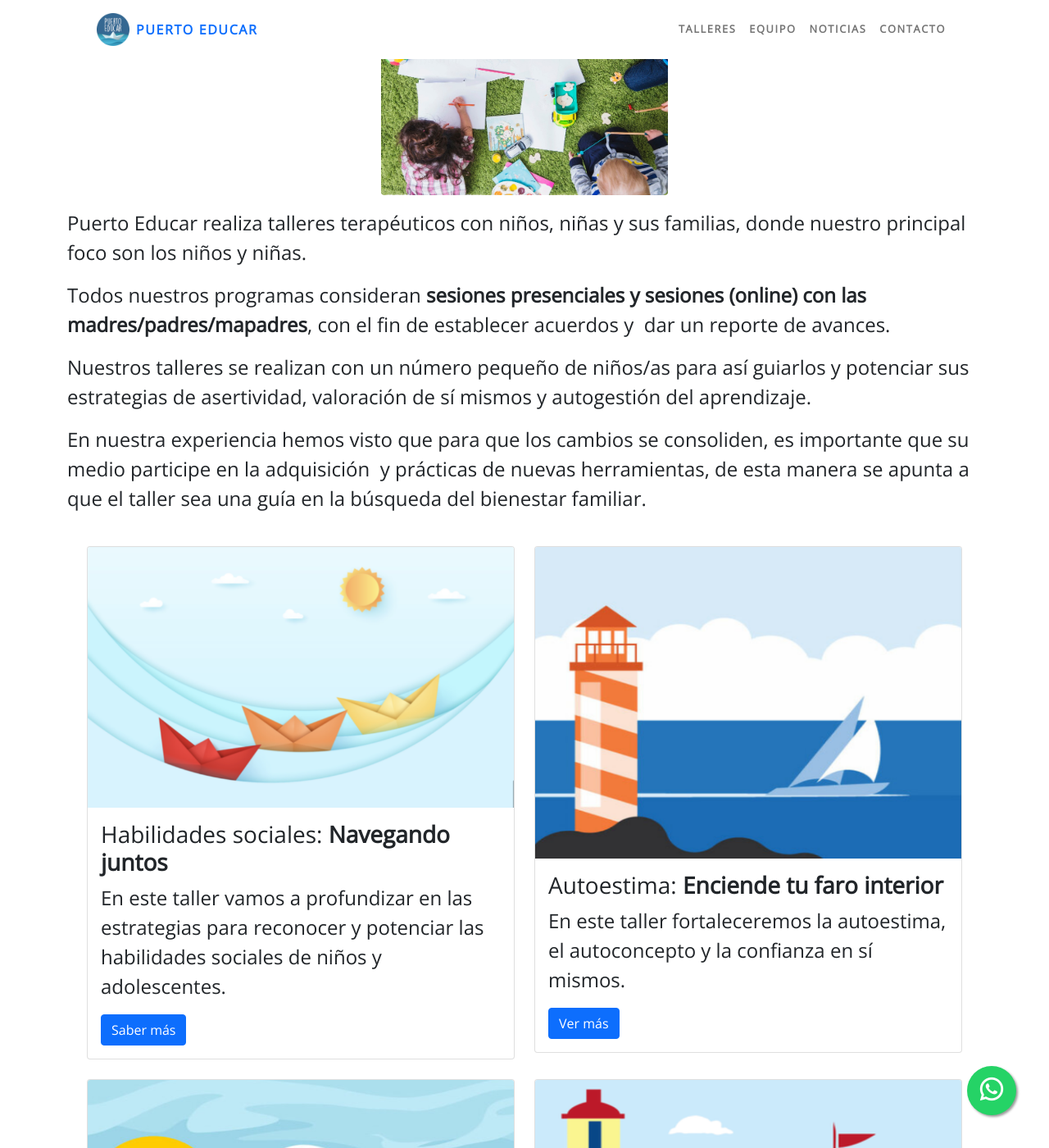
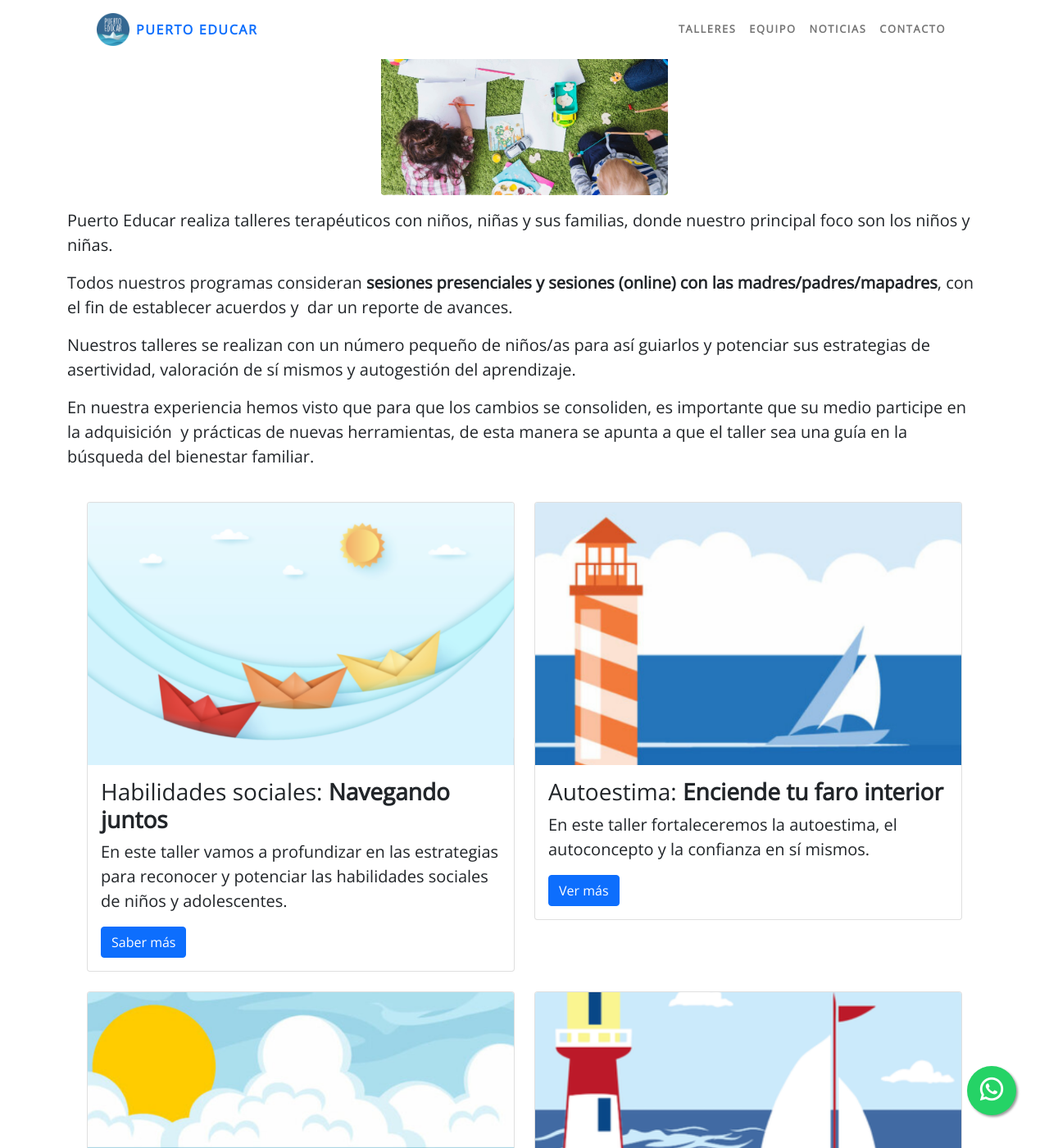
Before and after one commit to sbstn-jmnz/jam_prep, a Jekyll site: the page built from pages/workshops.html, in a window 1280 px wide and 1400 px high, scrolled down 616 px. Shown: the whole window at 82% size. Built offline with Jekyll 4.4.1, drawn with Linux system fonts in a browser that asks for light colours.

Commit message:
teachers pics

```diff
--- a/_includes/anita.html
+++ b/_includes/anita.html
@@ -8,7 +8,7 @@
       <div class="modal-body container">
 
         <div class="clearfix">
-          <img src="/assets/img/maetra_dos.png" class="col-md-6 float-md-end mb-3 ms-md-3 img-fluid" alt="..." style="max-width: 300px;">
+          <img src="/assets/img/anita_arevalo.png" class="col-md-6 float-md-end mb-3 ms-md-3 img-fluid" alt="..." style="max-width: 300px;">
           <p class="fs-4">Estudié psicología en la Universidad Diego Portales, comenzado mi labor profesional el año 2008 y luego un Magíster en intervención temprana en salud mental infantil en la Universidad del Desarrollo, especializándose en primera infancia.</p>
           <p class="fs-4">Desde mis inicios realizo atención clínica infantil, he trabajado en colegios y en docencia pudiendo complementar mi quehacer profesional desde distintas áreas y experiencias. Actualmente me desarrollo como terapeuta infantil y familiar.</p>
           <p class="fs-4">Durante estos dos años de pandemia he visto las distintas necesidades emocionales que se han evidenciado en los niños/as, el impacto que ha tenido en el desarrollo de habilidades sociales y autoestima. Es por esto que en el último año he aumentado el trabajo grupal con niños/as con el fin de acompañarlos en su crecimiento personal y desarrollo emocional en un espacio protegido, seguro y amoroso. Me gusta ofrecerles un espacio social donde puedan poner en práctica sus recursos y co –construir sus habilidades con y de otros.</p>
--- a/_includes/ignacia.html
+++ b/_includes/ignacia.html
@@ -8,7 +8,7 @@
       <div class="modal-body container">
 
         <div class="clearfix">
-          <img src="/assets/img/maetra_uno.png" class="col-md-6 float-md-end mb-3 ms-md-3 img-fluid" alt="..." style="max-width: 300px;">
+          <img src="/assets/img/ignacia_bilbao.jpeg" class="col-md-6 float-md-end mb-3 ms-md-3 img-fluid" alt="..." style="max-width: 300px;">
           <p class="fs-4">Estudié psicopedagogía  en la Universidad Andrés Bello, comenzado mi labor profesional el año 2006 y luego un Magíster en intervención psicológica en contextos educativos de la Universidad Complutense de Madrid.</p>
           <p class="fs-4">Desde mis inicios realizo atención personalizada y dedicada al uno a uno a intervenir los procesos de aprendizaje de niños y niñas en edad escolar, he trabajado en colegios pudiendo nutrir mi quehacer profesional desde distintas áreas y experiencias contribuyendo con una mirada integrada de la persona.</p>
           <p class="fs-4">Durante estos dos años de pandemia he visto las distintas necesidades que se han evidenciado en los niños y niñas, sobre todo en cuanto al impacto en el desarrollo de habilidades aprendizaje y hábitos de estudio. He visto como ha disminuido la autonomía en los niños, y como las familias han visto dificultades en el acompañamiento del aprendizaje de los niños y niñas. Es por esto que en el último año he aumentado el trabajo grupal con niños/as con el fin de acompañarlos y apoyarlos a través del aprendizaje cooperativo y el acompañamiento con sus pares, fortalecer sus habilidades de aprendizaje.</p>
--- a/_sass/main.scss
+++ b/_sass/main.scss
@@ -114,3 +114,18 @@
   box-shadow: 2px 2px 3px #999;
   z-index: 100;
 }
+
+.card-img-top {
+  width: 100%;
+  height: 60vw;
+  object-fit: cover;
+}
+
+// Medium devices (tablets, 768px and up)
+@media (min-width: 768px) {
+  .card-img-top {
+    width: 100%;
+    height: 25vw;
+    object-fit: cover;
+  }
+ }
--- a/pages/us.html
+++ b/pages/us.html
@@ -22,7 +22,7 @@
       <div class="row">
         <div class="col-sm-6">
           <div class="card">
-            <img src="/assets/img/maetra_uno.png" class="card-img-top" alt="..." style="max-height: 490px;">
+            <img src="/assets/img/ignacia_bilbao.jpeg" class="card-img-top" alt="..." >
             <div class="card-body">
               <h5 class="card-title fw-bold">María Ignacia Bilbao Cortés.</h5>
               <p class="card-text">Psicopedagoga, magíster en intervención psicológica en contextos educativos con experiencia educativa en Madrid España y Santiago de Chile.</p>
@@ -33,7 +33,7 @@
 
           <div class="col-sm-6">
             <div class="card">
-              <img src="/assets/img/maetra_dos.png" class="card-img-top" alt="..." style="max-height: 490px;">
+              <img src="/assets/img/anita_arevalo.jpeg" class="card-img-top" alt="..." >
               <div class="card-body">
                 <h5 class="card-title fw-bold">Anita Arevalo Noriega. </h5>
                 <p class="card-text">Psicologa clinica, Magister en intervención temprana. Terapeuta infantil y familiar</p>
--- a/pages/workshops.html
+++ b/pages/workshops.html
@@ -13,13 +13,13 @@
   <img  class="img-fluid rounded" src="/assets/img/terapias_niños_grupal.jpg" alt="" style="max-width: 350px;">
 </div>
 
-  <p class="fs-4">Puerto Educar realiza talleres terapéuticos con niños, niñas y sus familias, donde nuestro principal foco son los niños y niñas.</p>
+  <p class="fs-5">Puerto Educar realiza talleres terapéuticos con niños, niñas y sus familias, donde nuestro principal foco son los niños y niñas.</p>
 
-  <p class="fs-4">Todos nuestros programas consideran <strong>sesiones presenciales y  sesiones (online) con las madres/padres/mapadres</strong>, con el fin de establecer acuerdos y  dar un reporte de avances.</p>
+  <p class="fs-5">Todos nuestros programas consideran <strong>sesiones presenciales y  sesiones (online) con las madres/padres/mapadres</strong>, con el fin de establecer acuerdos y  dar un reporte de avances.</p>
 
-  <p class="fs-4">Nuestros talleres se realizan con un número pequeño de niños/as para así guiarlos y potenciar sus estrategias de asertividad, valoración de sí mismos y autogestión del aprendizaje.</p>
+  <p class="fs-5">Nuestros talleres se realizan con un número pequeño de niños/as para así guiarlos y potenciar sus estrategias de asertividad, valoración de sí mismos y autogestión del aprendizaje.</p>
 
-  <p class="fs-4">En nuestra experiencia hemos visto que para que los cambios se consoliden, es importante que su medio participe en la adquisición  y prácticas de nuevas herramientas, de esta manera se apunta a que el taller sea una guía en la búsqueda del bienestar familiar. </p>
+  <p class="fs-5">En nuestra experiencia hemos visto que para que los cambios se consoliden, es importante que su medio participe en la adquisición  y prácticas de nuevas herramientas, de esta manera se apunta a que el taller sea una guía en la búsqueda del bienestar familiar. </p>
 
   <div class="row row-cols-1 row-cols-md-2 g-4 p-4">
     <div class="col">
@@ -27,7 +27,7 @@
        <img src="/assets/img/navegando_juntos.png" class="card-img-top" alt="">
        <div class="card-body">
          <h5 class="card-title fs-3">Habilidades sociales: <strong>Navegando juntos</strong></h5>
-          <p class="card-text fs-4">En este taller vamos a profundizar en las estrategias para reconocer y potenciar las habilidades sociales de niños y adolescentes.</p>
+          <p class="card-text fs-5">En este taller vamos a profundizar en las estrategias para reconocer y potenciar las habilidades sociales de niños y adolescentes.</p>
            <button type="button" class="btn btn-primary" data-bs-toggle="modal" data-bs-target="#exampleModal">
             Saber más
            </button>
@@ -39,7 +39,7 @@
           <img src="/assets/img/faro_uno.png" class="card-img-top" alt="..." style="max-height: 380px;">
           <div class="card-body">
             <h5 class="card-title fs-3">Autoestima: <strong>Enciende tu faro interior</strong></h5>
-            <p class="card-text fs-4">En este taller fortaleceremos la autoestima, el autoconcepto y la confianza en sí mismos.</p>
+            <p class="card-text fs-5">En este taller fortaleceremos la autoestima, el autoconcepto y la confianza en sí mismos.</p>
             <button type="button" class="btn btn-primary" data-bs-toggle="modal" data-bs-target="#exampleModal2">
               Ver más
             </button>
@@ -51,7 +51,7 @@
           <img src="/assets/img/horizonte.png" class="card-img-top" alt="..." style="max-height: 380px;">
           <div class="card-body">
             <h5 class="card-title fs-3">Reforzamiento: <strong>Más allá del Horizonte</strong></h5>
-            <p class="card-text fs-4">Implementar hábito de estudio a través de una rutina acorde a las necesidades de tu hij@. Favorecer la autonomía y la autogestión del tiempo. Establecer un sistema de estudio acorde a las necesidades familiares, con participación de todos los integrantes.</p>
+            <p class="card-text fs-5">Implementar hábito de estudio a través de una rutina acorde a las necesidades de tu hij@. Favorecer la autonomía y la autogestión del tiempo. Establecer un sistema de estudio acorde a las necesidades familiares, con participación de todos los integrantes.</p>
             <button type="button" class="btn btn-primary" data-bs-toggle="modal" data-bs-target="#exampleModal3">
               Ver más
             </button>
@@ -63,7 +63,7 @@
           <img src="/assets/img/foco.png" class="card-img-top" alt="..." style="max-height: 380px;">
           <div class="card-body">
             <h5 class="card-title fs-3">Hábito de estudio: <strong>Encontrando tu foco</strong></h5>
-            <p class="card-text fs-4">En este taller los niños y sus familias podrán construir una nueva organización que se adapte a sus necesidades y que les entregue herramientas reales, ajustadas a sus posibilidades y que les den resultados.</p>
+            <p class="card-text fs-5">En este taller los niños y sus familias podrán construir una nueva organización que se adapte a sus necesidades y que les entregue herramientas reales, ajustadas a sus posibilidades y que les den resultados.</p>
             <button type="button" class="btn btn-primary" data-bs-toggle="modal" data-bs-target="#exampleModal4">
               Ver más
             </button>
```
Also changed, not shown: other parts of pages/us.html (+1 -1 lines), assets/img/anita_arevalo.jpeg (added), assets/img/anita_arevalo.png (added), assets/img/ignacia_bilbao.jpeg (added), 6 other files.
